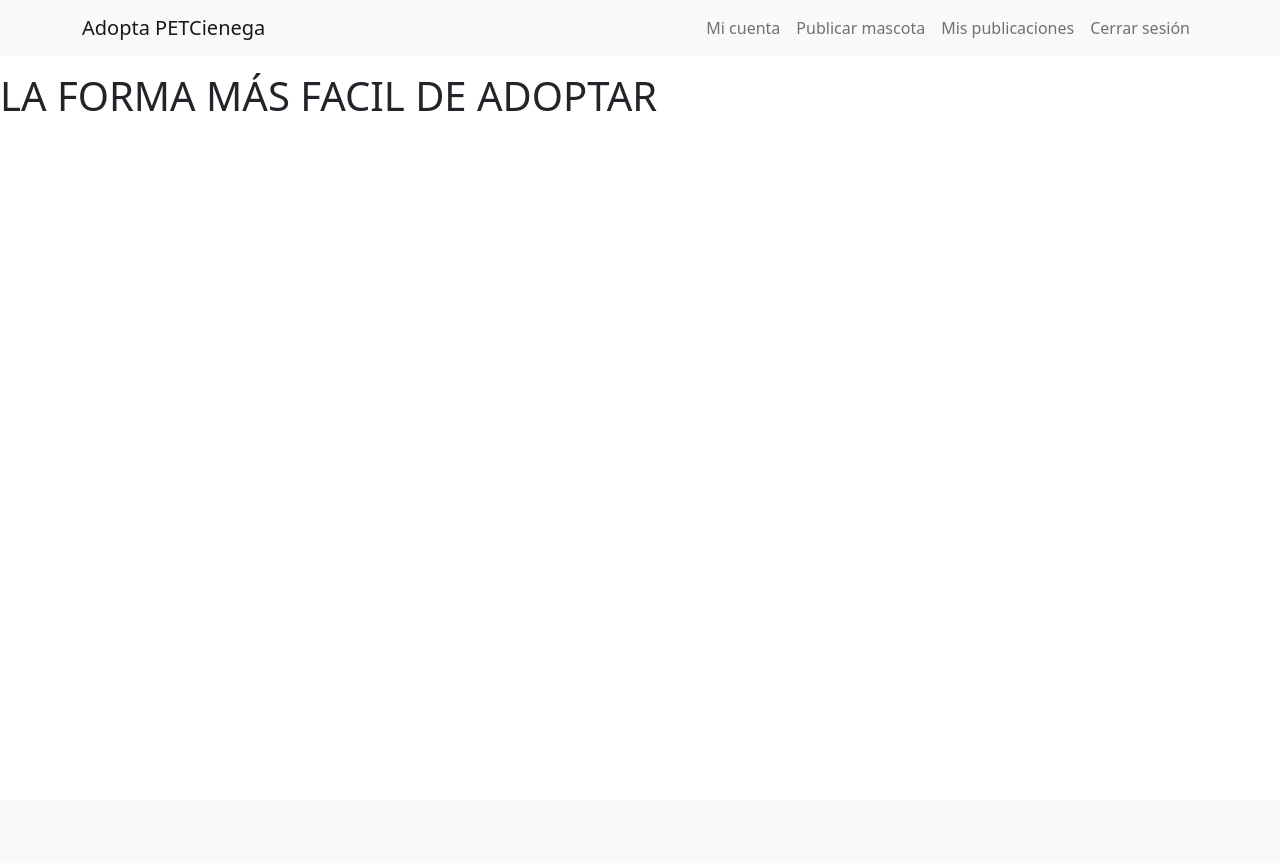
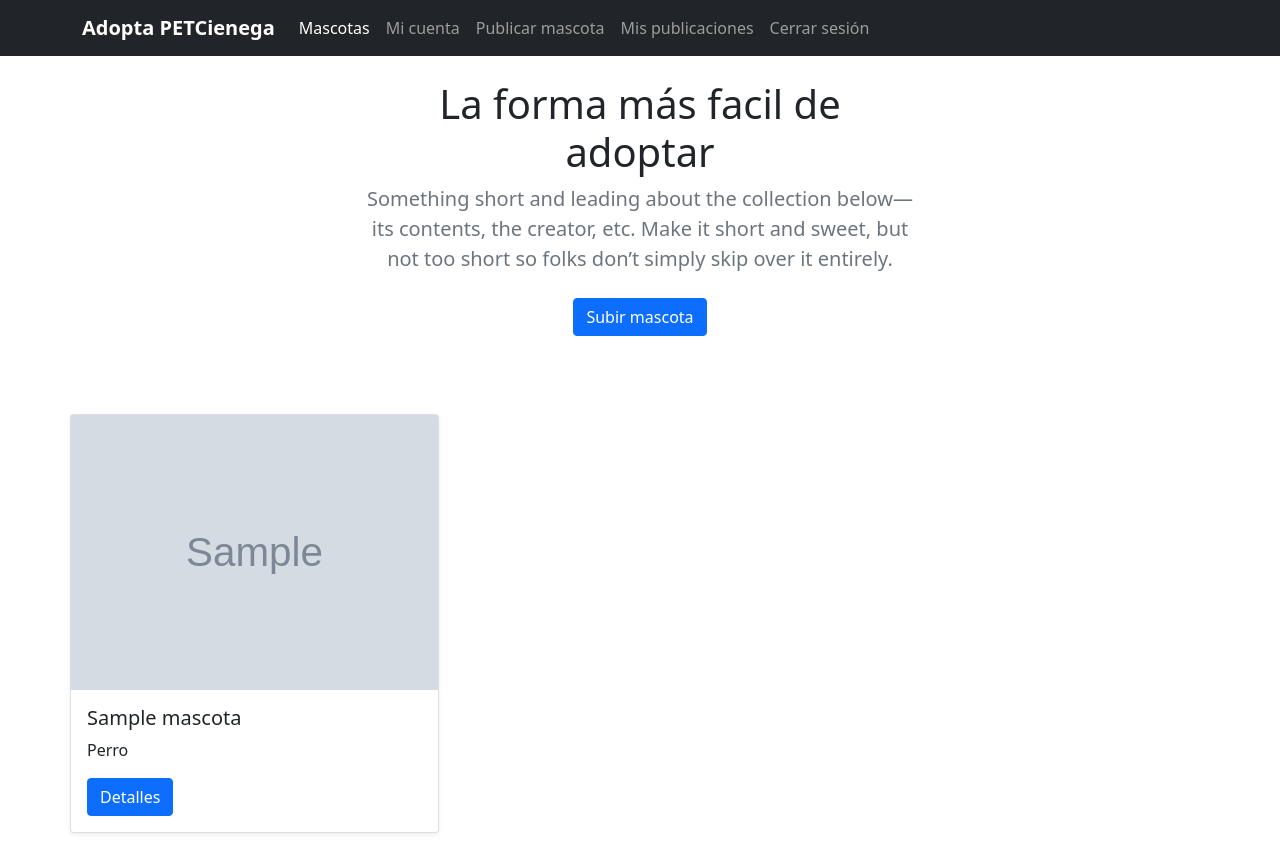
Before and after one commit to luisalvarezAM/Adopta-PETCienega, a PHP site: page /adopta/index.php in a window 1280 px wide. Before the commit the page ends 111 px from the top, so only its background shows below. Run offline with PHP 8.4, Linux system fonts and the light colour scheme; a user stored in the database is signed in; data comes from the database, SQL or seed files in the repository; tables that the repository leaves empty hold one stand-in row (values such as "Sample post"); grey boxes marked "Sample" are stand-in pictures.

Commit message:
Modificaciones y agregar imagenes

```diff
--- a/adopta/index.php
+++ b/adopta/index.php
@@ -1,7 +1,16 @@
 <?php
 session_start();
 $id_usuario = $_SESSION['id_usuario'];
-$nombre_usuario = $_SESSION['nombre_usuario'];
+
+require('../assets/conexionBD.php'); //conexion a la base de datos
+$conexion = obtenerConexion();
+
+$sql = "SELECT id_mascota,nombre_mascota,tm.descripcion,imagen
+from mascotas inner join tipos_mascotas as tm
+on mascotas.tipo_mascota=tm.id_tipo";
+
+$result = $conexion->query($sql);
+$conexion->close();
 ?>
 <!DOCTYPE html>
 <html lang="en">
@@ -19,35 +28,84 @@ $nombre_usuario = $_SESSION['nombre_usuario'];
 
 <body>
     <!---Barrra de opciones -->
-    <!-- Navigation -->
-    <nav class="navbar navbar-expand-lg navbar-light bg-light fixed-top">
+    <header>
+
+        <div class="navbar navbar-expand-lg navbar-dark bg-dark ">
             <div class="container">
-            <a class="navbar-brand" href="#">Adopta PETCienega</a>
-            <button class="navbar-toggler" type="button" data-bs-toggle="collapse" data-bs-target="#navbarResponsive" aria-controls="navbarResponsive" aria-expanded="false" aria-label="Toggle navigation">
+                <a href="#" class="navbar-brand">
+                    <strong>Adopta PETCienega</strong>
+                </a>
+                <button class="navbar-toggler" type="button" data-bs-toggle="collapse" data-bs-target="#navbarHeader" aria-controls="navbarHeader" aria-expanded="false" aria-label="Toggle navigation">
                     <span class="navbar-toggler-icon"></span>
                 </button>
-            <div class="collapse navbar-collapse" id="navbarResponsive">
-                <ul class="navbar-nav ms-auto">
-                    <li class="nav-item active">
-                        <a class="nav-link" href="MiCuenta.php">Mi cuenta</a>
+
+                <div class="collapse navbar-collapse" id="navbarHeader">
+                    <ul class="navbar-nav me-auto mb-2 mb-lg-0">
+                        <li class="nav-item">
+                            <a href="#" class="nav-link active">Mascotas</a>
                         </li>
                         <li class="nav-item">
-                        <a class="nav-link" href="PublicarMascota.php">Publicar mascota</a>
+                            <a href="#" class="nav-link">Mi cuenta</a>
                         </li>
                         <li class="nav-item">
-                        <a class="nav-link" href="MisPublicaciones.php">Mis publicaciones</a>
+                            <a href="#" class="nav-link">Publicar mascota</a>
                         </li>
                         <li class="nav-item">
-                        <a class="nav-link" href="#">Cerrar sesión</a>
+                            <a href="#" class="nav-link">Mis publicaciones</a>
+                        </li>
+                        <li class="nav-item">
+                            <a href="#" class="nav-link">Cerrar sesión</a>
                         </li>
                     </ul>
                 </div>
+
             </div>
-    </nav>
-    <br>
-    <br>
-    <br>
-    <h1 >LA FORMA MÁS FACIL DE ADOPTAR</h1>
+        </div>
+    </header>
+
+    <main>
+        <section class="py-4 text-center container">
+            <div class="row py-lg-">
+                <div class="col-lg-6 col-md-8 mx-auto">
+                    <h1 class="fw-light">La forma más facil de adoptar</h1>
+                    <p class="lead text-muted">Something short and leading about the collection below—its contents, the creator, etc.
+                        Make it short and sweet, but not too short so folks don’t simply skip over it entirely.</p>
+                    <p>
+                        <a href="#" class="btn btn-primary my-2">Subir mascota</a>
+                    </p>
+                </div>
+            </div>
+        </section>
+        <!---Aqui aparece los animales registrados-->
+        <div class="container">
+            <div class="row row-cols-1 row-cols-sm-2 row-cols-md-3 g-3">
+                <?php while ($fila = $result->fetch_assoc()) {
+                    $id_mascota = $fila['id_mascota'];
+                    $nombre_mascota = $fila['nombre_mascota'];
+                    $descripcion = $fila['descripcion'];
+                    $ruta_foto = htmlspecialchars($fila['imagen'] ?? '');
+                ?>
+                    <div class="col">
+                        <div class="card shadow-sm">
+                            <?php if ($ruta_foto): ?>
+                                <img src="<?php echo $ruta_foto;?>">
+                            <?php endif; ?>
+                            <div class="card-body">
+                                <h5 class="card-title"><?php echo $nombre_mascota; ?></h5>
+                                <p class="card-text"><?php echo $descripcion; ?></p>
+                                <div class="d-flex justify-content-between align-items-center">
+                                    <div class="btn-group">
+                                        <a href="" class="btn btn-primary">Detalles</a>
+                                    </div>
+                                </div>
+                            </div>
+                        </div>
+                    </div>
+                <?php } ?>
+            </div>
+        </div>
+    </main>
 </body>
+<script src="https://cdn.jsdelivr.net/npm/bootstrap@5.0.2/dist/js/bootstrap.bundle.min.js" integrity="sha384-MrcW6ZMFYlzcLA8Nl+NtUVF0sA7MsXsP1UyJoMp4YLEuNSfAP+JcXn/tWtIaxVXM" crossorigin="anonymous"></script>
 
 </html>
--- a/css/adoptaindex.css
+++ b/css/adoptaindex.css
@@ -47,3 +47,6 @@
   }
 
   /* Other styles for the page not related to the animated dropdown */
+main > .container{
+  padding: 30px 0;
+}
```
Also changed, not shown: adopta/PublicarMascota.php (+17 -3 lines), adopta/fotos/6729f4fb6bb93-IMG-20200125-WA0019_Original.JPG (added), adopta/gato.jpg (added). Lines whose indentation alone changed are shown as unchanged.
